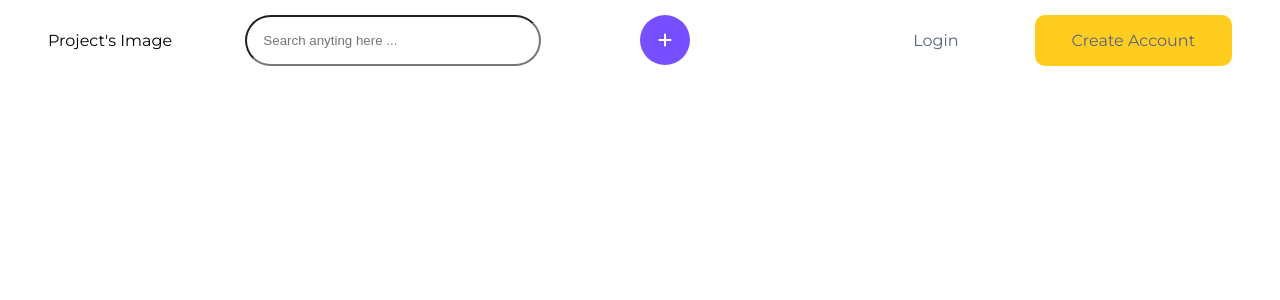
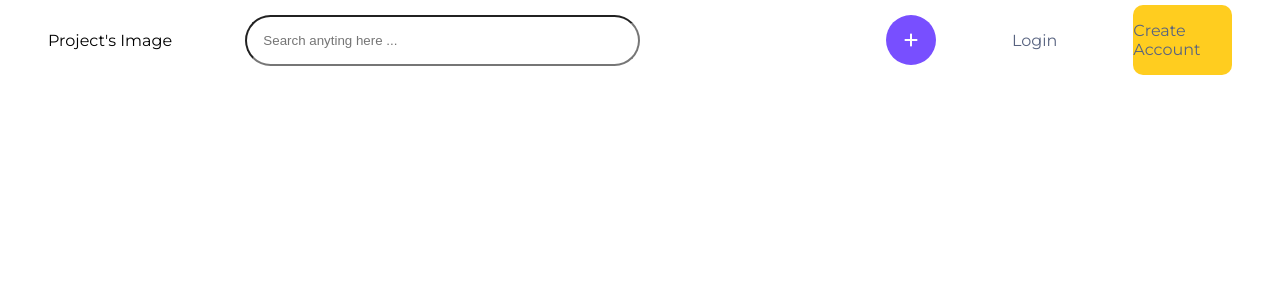
Before and after one commit to carloscabral656/srs_client, a Vue app: page / in a window 1280 px wide. Shown: the top 300 px of the page. Built offline with nearby package versions, Linux system fonts and the light colour scheme.

Commit message:
Altering buttons disposition

```diff
--- a/src/components/globals/MenuComponent.vue
+++ b/src/components/globals/MenuComponent.vue
@@ -44,24 +44,24 @@
 }
 
 #search-input{
-    grid-column: 3/6;
+    grid-column: 3/7;
     justify-self: stretch;
     border-radius: 50px;
     padding: 1rem;
 }
 
 #create-container{
-    grid-column: 7/9;
-    justify-content: center;
+    grid-column: 9/10;
+    justify-self: end;
 }
 
 
 #login-page{
-    grid-column: 9/11;
+    grid-column: 10/12;
 }
 
 #create-account-page{
-    grid-column: 11/13;
+    grid-column: 12/13;
 }
 </style>
 
```
